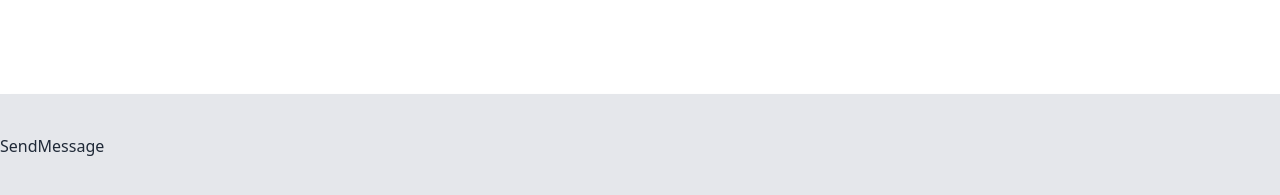
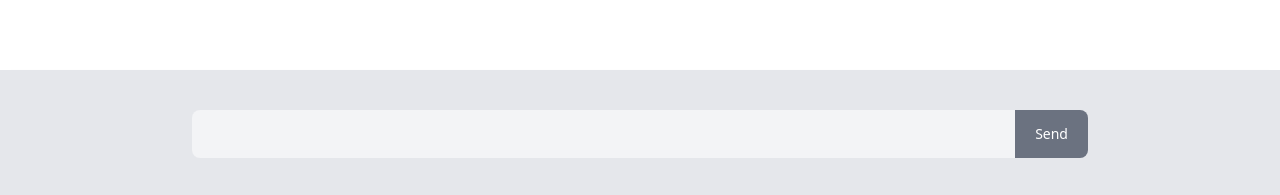
Before and after one commit to AndrewToks/chat-app, a React (Vite) app: page / in a window 1280 px wide. Shown: the part 602-797 px from the top of the page. Built offline with nearby package versions, Linux system fonts and the light colour scheme.

Commit message:
chat-app updated

```diff
--- a/src/components/SendMessage.tsx
+++ b/src/components/SendMessage.tsx
@@ -1,6 +1,13 @@
 const SendMessage = () => {
   return (
-    <div className="bg-gray-200 fixed  bottom-0 w-full py-10 shadow-lg">SendMessage</div>
+    <div className="bg-gray-200 fixed  bottom-0 w-full py-10 shadow-lg">
+        <form className="containerWrap flex">
+            <input className="input w-full focus:outline-none
+            bg-gray-100 rounded-r-none" type="text" />
+            <button className="w-auto bg-gray-500 text-white
+            rounded-r-lg px-5 text-sm">Send</button>
+        </form>
+    </div>
   )
 }
 
```
